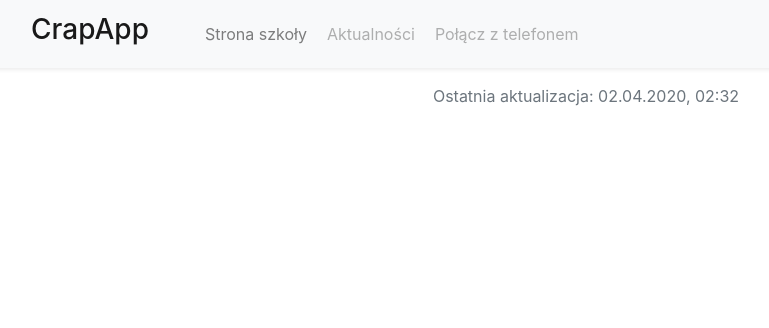
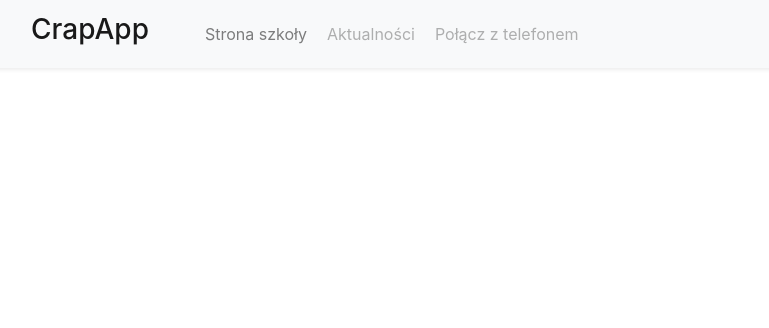
Before and after one commit to AnnaBak01/Scrapping-App, a Flask app: page /single/1 in a window 1280 px wide. Shown: the top 328 px of the page, without its empty margins (54-823 px from the left). Run offline with Flask 2, Linux system fonts and the light colour scheme; some libraries are stand-ins or nearby versions.

Commit message:
single date

```diff
--- a/templates/single.html
+++ b/templates/single.html
@@ -88,9 +88,6 @@
         </div>
       </div>
     </nav>
-    <div class="col-12 text-light text-center text-muted my-3">
-      Ostatnia aktualizacja: 02.04.2020, 02:32
-    </div>
     <div id="app"></div>
     <script>
       let subjectId = {{ id }};
```
